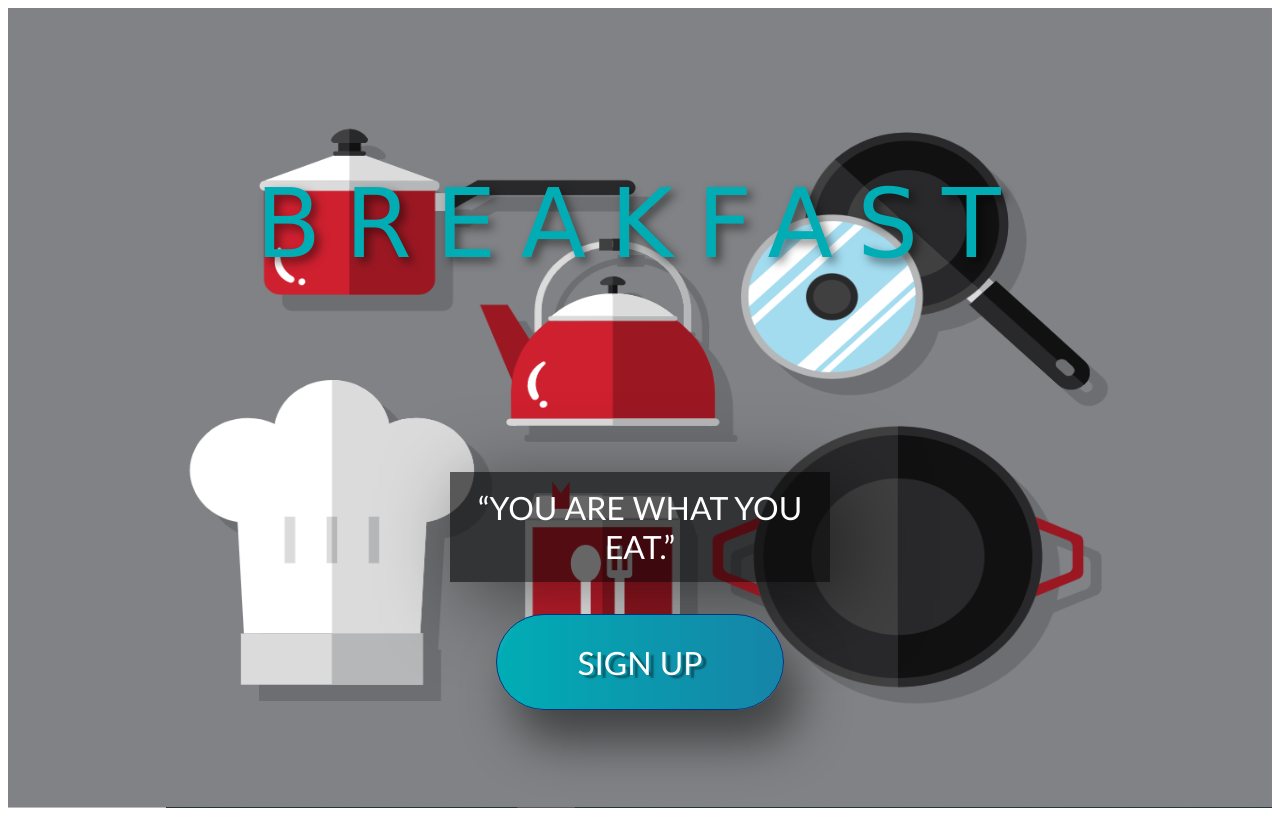
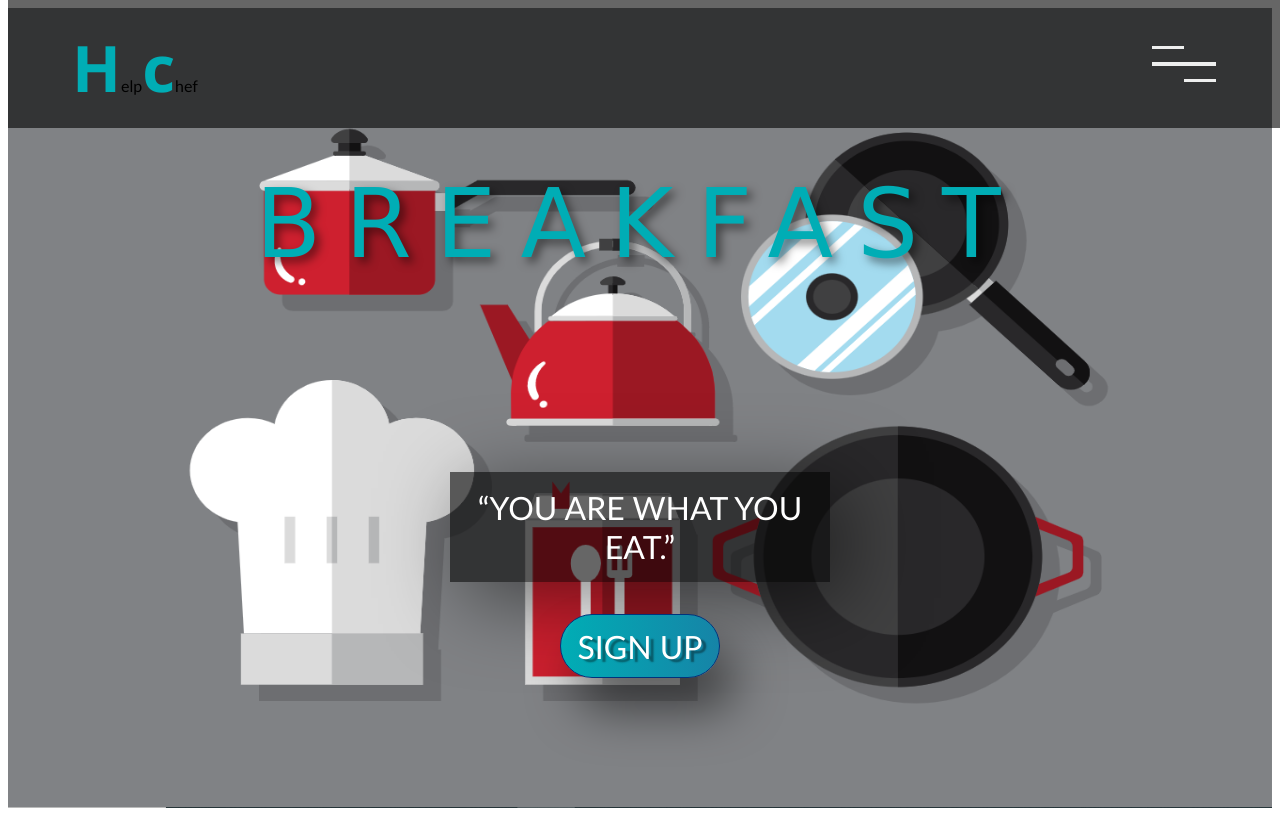
Before and after one commit to kmachura/help-chef, an Angular app in the folder frontend/help-chef/: page / in a window 1280 px wide. Built offline with nearby package versions, Linux system fonts and the light colour scheme.

Commit message:
Add navbar and ElementRef to make it work

```diff
--- a/frontend/help-chef/src/app/add-recipe/add-recipe.component.css
+++ b/frontend/help-chef/src/app/add-recipe/add-recipe.component.css
@@ -0,0 +1,114 @@
+/* Basic Styles */
+* {
+  margin: 0;
+  padding: 0;
+  box-sizing: border-box;
+  outline: none;
+  text-decoration: none;
+  list-style-type: none;
+  font-family: "Gill Sans", "Gill Sans MT", Calibri, "Trebuchet MS", sans-serif,
+    cursive;
+}
+html {
+  font-size: 62.5%;
+}
+/* The End of Basic Styles */
+
+/* Navbar */
+.navbar {
+  width: 100%;
+  height: 8rem;
+  background-color: rgba(0, 0, 0, 0.6);
+  position: fixed;
+  top: 0;
+  z-index: 10;
+  padding: 3rem;
+  transition: height 0.5s;
+}
+
+.navbar.change {
+  height: 100vh;
+}
+
+.logo {
+  position: absolute;
+  top: 1.5rem;
+  left: 4rem;
+}
+
+.logo a {
+  font-family: "Segoe UI", Tahoma, Geneva, Verdana, sans-serif;
+  font-size: 2.5rem;
+  color: #eee;
+  letter-spacing: 0.1rem;
+}
+
+.logo span {
+  font-family: "Segoe UI", Tahoma, Geneva, Verdana, sans-serif;
+  font-size: 3.5rem;
+  font-weight: bold;
+  color: #9e0e09;
+}
+
+.nav-list {
+  position: absolute;
+  top: 25%;
+  left: 50%;
+  transform: translateX(-50%);
+  display: flex;
+  flex-direction: column;
+  align-items: center;
+  opacity: 0;
+  visibility: hidden;
+  transition: all 0.2s;
+}
+
+.change .nav-list {
+  opacity: 1;
+  visibility: visible;
+  transition: all 0.7s 0.5s;
+}
+
+.nav-link {
+  font-family: "Segoe UI", Tahoma, Geneva, Verdana, sans-serif;
+  font-size: 4rem;
+  letter-spacing: 0.3rem;
+  color: #eee;
+  margin: 2rem 0;
+  transition: color 0.4s;
+}
+
+.nav-link:hover {
+  color: #9e0e09;
+}
+
+/* The End of Navbar */
+
+/* Menu */
+.menu {
+  width: 4rem;
+  height: 4rem;
+  position: fixed;
+  top: 2rem;
+  right: 4rem;
+  z-index: 100;
+  display: flex;
+  flex-direction: column;
+  justify-content: space-evenly;
+  cursor: pointer;
+}
+.line {
+  width: 100%;
+  height: 0.2rem;
+  background-color: #eee;
+}
+
+.line-1 {
+  width: 50%;
+}
+
+.line-3 {
+  width: 50%;
+  margin-left: auto;
+}
+/* The End of Menu */
--- a/frontend/help-chef/src/app/add-recipe/add-recipe.component.html
+++ b/frontend/help-chef/src/app/add-recipe/add-recipe.component.html
@@ -1 +1,18 @@
-<p>add-recipe works!</p>
+<!-- Navbar -->
+<nav class="navbar">
+  <div class="logo"><span>H</span>elp<span>c</span>hef</div>
+  <div class="nav-list">
+    <a href="#" class="nav-link"> Strona główna</a>
+    <a href="#" class="nav-link"> Konto</a>
+    <a href="#" class="nav-link"> Przepisy</a>
+  </div>
+</nav>
+<!-- The End of Navbar -->
+
+<!-- Menu -->
+<div class="menu">
+  <div class="line line-1"></div>
+  <div class="line line-2"></div>
+  <div class="line line-3"></div>
+</div>
+<!-- The End of Menu -->
--- a/frontend/help-chef/src/app/main/main.component.css
+++ b/frontend/help-chef/src/app/main/main.component.css
@@ -13,6 +13,106 @@ html {
   font-size: 62.5%;
 }
 /* The End of Basic Styles */
+
+ /* Navbar */
+ .navbar{
+  width:100%;
+  height:8rem;
+  background-color:rgba(0,0,0,0.6);
+  position: fixed;
+  top: 0;
+  z-index: 10;
+  padding: 3rem;
+  transition: height 0.5s;
+ }
+
+ .navbar.change{
+  height: 100vh;
+ }
+
+ .logo{
+  position: absolute;
+  top: 1.5rem;
+  left: 4rem;
+ }
+
+ .logo a{
+  font-family: 'Segoe UI', Tahoma, Geneva, Verdana, sans-serif;
+  font-size: 2.5rem;
+  color: #eee;
+  letter-spacing: 0.1rem;
+ }
+
+ .logo span {
+  font-family: 'Segoe UI', Tahoma, Geneva, Verdana, sans-serif;
+  font-size: 4rem;
+  font-weight: bold;
+  color: #00adb5;
+ }
+
+ .nav-list{
+ position: absolute;
+ top: 25%;
+ left: 50%;
+ transform: translateX(-50%);
+ display: flex;
+ flex-direction: column;
+ align-items: center;
+ opacity: 0;
+ visibility: hidden;
+ transition: all 0.2s;
+ }
+
+ .change .nav-list{
+  opacity: 1;
+  visibility: visible;
+  transition: all 0.7s 0.5s;
+ }
+
+ .nav-link{
+  font-family: 'Segoe UI', Tahoma, Geneva, Verdana, sans-serif;
+  font-size: 3rem;
+  letter-spacing: 0.3rem;
+  color: #eee;
+  margin: 2rem 0;
+  transition: color 0.4s;
+ }
+
+ .nav-link:hover{
+  color:#00adb5;
+ }
+
+  /* The End of Navbar */
+
+   /* Menu */
+   .menu{
+      width: 4rem;
+      height: 4rem;
+      position: fixed;
+      top: 2rem;
+      right: 4rem;
+      z-index: 100;
+      display: flex;
+      flex-direction: column;
+      justify-content: space-evenly;
+      cursor: pointer;
+   }
+   .line{
+      width: 100%;
+      height: 0.2rem;
+      background-color: #eee;
+   }
+
+   .line-1{
+      width: 50%;
+   }
+
+   .line-3{
+      width:50%;
+      margin-left: auto;
+   }
+    /* The End of Menu */
+
 
 /* The First Section */
 .section-one {
@@ -123,8 +223,8 @@ html {
 }
 
 .front-btn {
-  width: 18rem;
-  height: 6rem;
+  width: 10rem;
+  height: 4rem;
   background: linear-gradient(to right, #00adb5, #1684a7);
   color: #fff;
   font-size: 2rem;
@@ -141,11 +241,11 @@ html {
   overflow: hidden;
 }
 
-.front-btn::before{
-  content:"";
+.front-btn::before {
+  content: "";
   width: 100%;
   height: 100%;
-  background: linear-gradient(to right, transparent, #EEEEEE, transparent);
+  background: linear-gradient(to right, transparent, #eeeeee, transparent);
   position: absolute;
   top: 0;
   left: -100%;
@@ -153,9 +253,12 @@ html {
   transition: left 0.5s;
 }
 
-.front-btn:hover::before{
+.front-btn:hover::before {
   left: 100%;
 }
+
+
+
 
 @keyframes popAnimation {
   0% {
--- a/frontend/help-chef/src/app/main/main.component.html
+++ b/frontend/help-chef/src/app/main/main.component.html
@@ -2,10 +2,30 @@
   <div class="container">
     <!-- The First Section -->
     <section class="section-one">
+      <!-- Navbar -->
+      <nav class="navbar">
+        <div class="logo"><span>H</span>elp<span>c</span>hef</div>
+        <div class="nav-list">
+          <a href="#" class="nav-link"> Strona główna</a>
+          <a href="#" class="nav-link"> Konto</a>
+          <a href="#" class="nav-link"> Przepisy</a>
+          <a href="#" class="nav-link"> Zaloguj się</a>
+        </div>
+      </nav>
+      <!-- The End of Navbar -->
+
+      <!-- Menu -->
+      <div class="menu">
+        <div class="line line-1"></div>
+        <div class="line line-2"></div>
+        <div class="line line-3"></div>
+      </div>
+      <!-- The End of Menu -->
+
       <img
         class="front-image"
         src="assets/images/vector-cooking-set.png"
-        alt="Picture of cooking set"
+        alt="Picture ofa cooking set"
       />
       <div class="front">
         <h1 class="front-heading">
--- a/frontend/help-chef/src/app/main/main.component.ts
+++ b/frontend/help-chef/src/app/main/main.component.ts
@@ -1,4 +1,4 @@
-import { Component } from '@angular/core';
+import { Component, ElementRef } from '@angular/core';
 
 @Component({
   selector: 'app-main',
@@ -6,5 +6,19 @@ import { Component } from '@angular/core';
   styleUrls: ['./main.component.css']
 })
 export class MainComponent {
+  constructor(private elementRef: ElementRef) {}
+
+  toggleNavbar(): void {
+    const menu = this.elementRef.nativeElement.querySelector('.menu');
+    const navbar = this.elementRef.nativeElement.querySelector('.navbar');
+
+    menu.addEventListener('click', () => {
+      navbar.classList.toggle('change');
+    });
+  }
+  ngOnInit(): void {
+    this.toggleNavbar();
+  }
+
 
 }
```
Also changed, not shown: frontend/help-chef/src/app/add-recipe/add-recipe.component.ts (+3 -5 lines), 1 other file (tests, documents, lock files or other folders).
